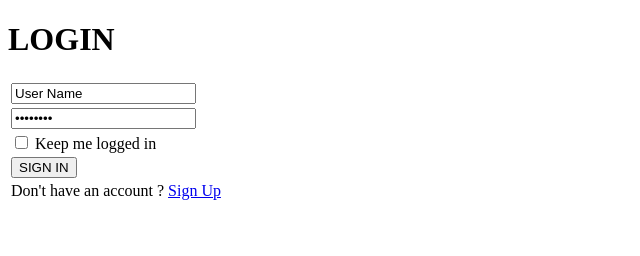
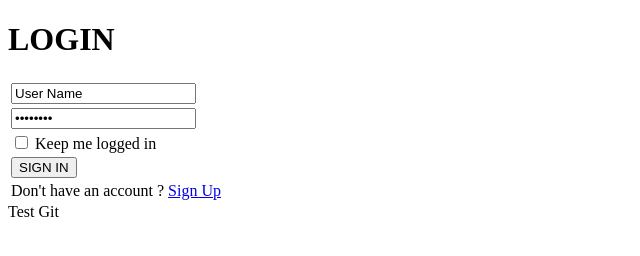
Before and after one commit to junyeop19/shoppage_side, a website: page public/index.html in a window 1280 px wide. Shown: the full height of the page, 0-640 px from the left. Drawn offline with Linux system fonts and the light colour scheme.

Commit message:
test Git

```diff
--- a/public/index.html
+++ b/public/index.html
@@ -38,5 +38,6 @@
 				</form>
 			</div>
 		</div>
+	Test Git
 	</body>
 </html>
```
